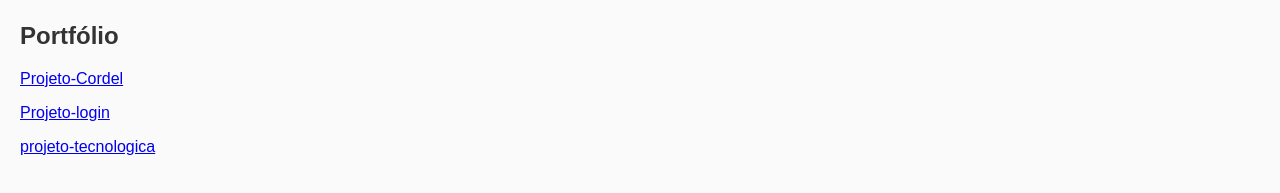
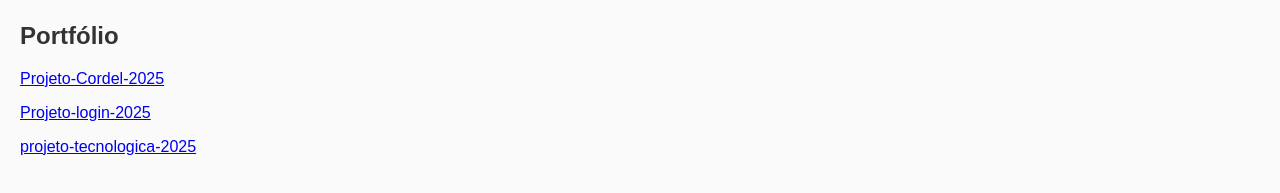
Before and after one commit to JuanPug/Trabalho-portf-lio, a plain HTML site: page index.html in a window 1280 px wide. Shown: the part 694-887 px from the top of the page. Drawn offline with Linux system fonts and the light colour scheme.

Commit message:
Update index.html

```diff
--- a/index.html
+++ b/index.html
@@ -52,9 +52,9 @@
 
     <section id="portfolio"> <!-- Portfólio -->
       <h2>Portfólio</h2>
-      <p><a href="https://juanpug.github.io/Projeto-Cordel/">Projeto-Cordel</a></p>
-      <p><a href="https://juanpug.github.io/Projeto-login/">Projeto-login</a></p>
-      <p><a href="https://juanpug.github.io/projeto-tecnologica/">projeto-tecnologica</a></p>
+      <p><a href="https://juanpug.github.io/Projeto-Cordel/">Projeto-Cordel-2025</a></p>
+      <p><a href="https://juanpug.github.io/Projeto-login/">Projeto-login-2025</a></p>
+      <p><a href="https://juanpug.github.io/projeto-tecnologica/">projeto-tecnologica-2025</a></p>
 
     </section>
 
```
